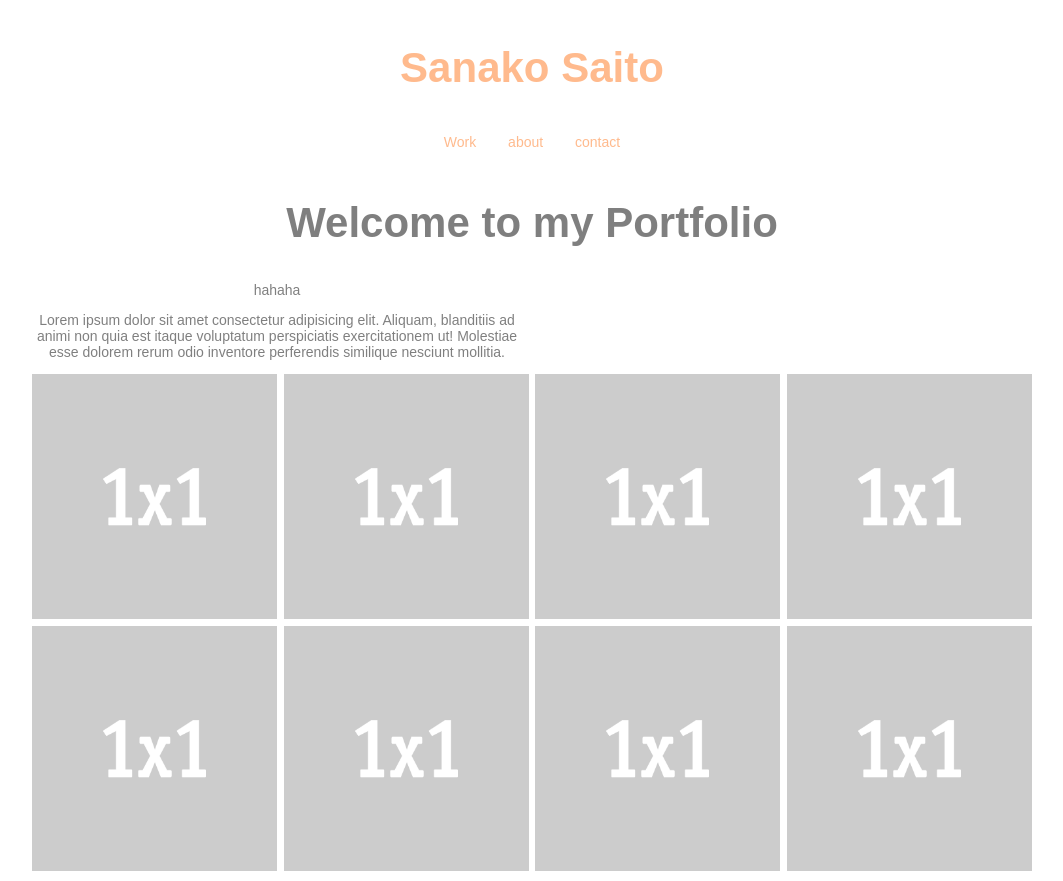
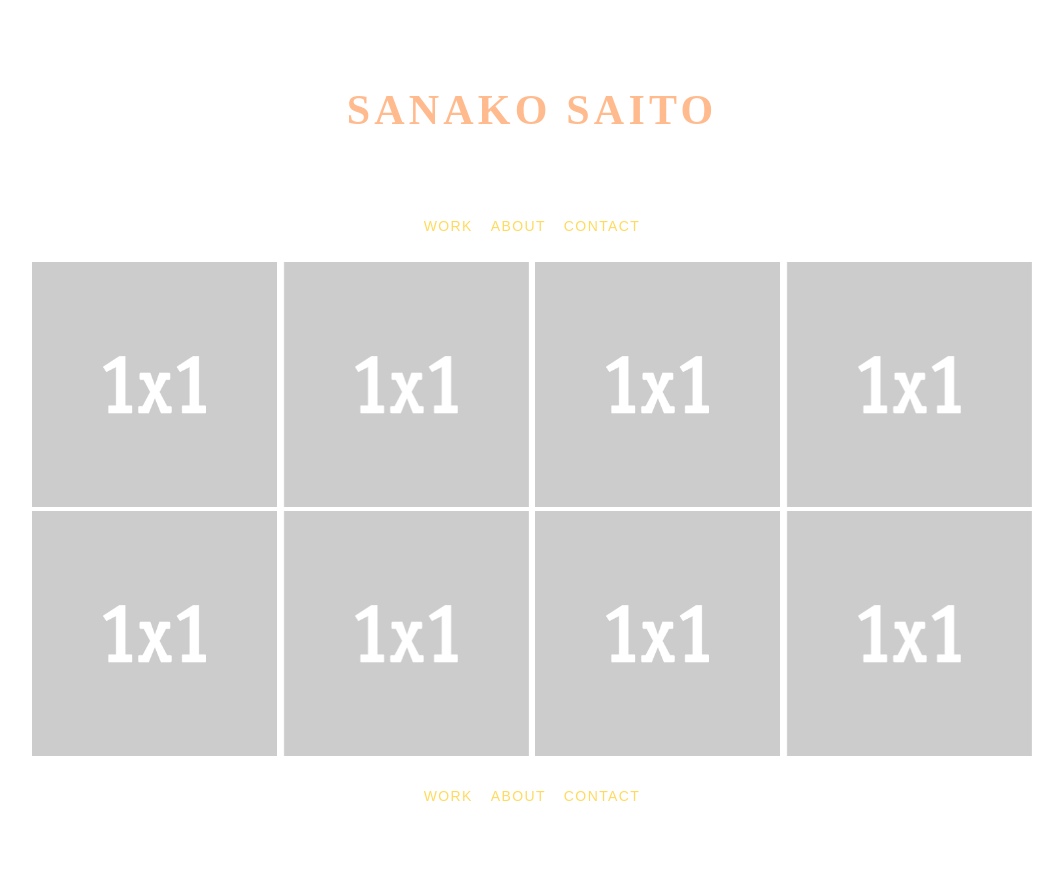
Before and after one commit to saitosan75/myportfolio, a plain HTML site: page index.html in a window 1280 px wide. Shown: the top 881 px of the page, without its empty margins (108-1171 px from the left). After the commit the page ends 848 px from the top, so only its background shows below. Drawn offline with Linux system fonts and the light colour scheme.

Commit message:
added animation

```diff
--- a/css/style.css
+++ b/css/style.css
@@ -30,6 +30,9 @@ a:hover {
 
 h1 {
     font-size: 3em;
+    font-family: kepler-std, serif;
+    font-style: normal;
+    font-weight: 700;
 }
 
 /* HELPER CLASSES */
@@ -37,11 +40,30 @@ h1 {
 .text-centered {
     text-align: center;
 }
+
+.text-centered p {
+    margin-left: auto;
+    margin-right: auto;
+    padding-bottom: 2em;
+}
+
 /* STRUCTURE */
 
 .site-header,
 .site-navigation {
     text-align: center;
+    margin: 1em 0;
+}
+
+.site-header h1 {
+
+}
+
+.site-header h1 a{
+    text-transform: uppercase;
+    letter-spacing: 0.1em;
+    padding: 1em;
+    display: inherit
 }
 
 .site-navigation ul {
@@ -54,7 +76,19 @@ h1 {
 
 .site-navigation ul li a{
     display: block;
-    padding: 1em;
+    padding: 1em 0.5em;
+    margin: 0 0.5;
+    color: rgba(255, 196, 0, 0.637);
+    text-transform: uppercase;
+    letter-spacing: 0.1em;
+}
+
+.site-navigation ul li a:hover{
+    color: rgb(255, 196, 0);
+}
+
+.site-navigation ul li a.selected{
+    border-bottom: 1px solid rgba(0, 0, 0, 0.5);
 }
 
 /* MEDIA */
@@ -66,6 +100,7 @@ img {
 /* THUMBGRID */
 .thumbgrid {
     padding: 0;
+    margin: 0;
     display: flex;
     flex-wrap: wrap;
     justify-content: space-between;
@@ -75,6 +110,7 @@ img {
     list-style: none;
     width: 49.5%;
     padding-bottom: 0.4%;
+    transition: 0.4s ease-out all;
 }
 
 @media(min-width: 768px) {
@@ -82,3 +118,89 @@ img {
         width: 24.5%;
     }
 }
+
+.thumbgrid li a{
+    display: block;
+    transform: scale(0.975);
+    opacity: 0.85;
+    transition: 0.3s ease-out all;
+}
+
+.thumbgrid li a::after{
+    display: block;
+    content: "huh";
+    background: pink;
+    position: absolute;
+    top: 0;
+    bottom: 0;
+    width: 100%;
+    height: 100%;
+    opacity: 0;
+}
+
+.thumbgrid li a:hover::after{
+    opacity: 0.1;
+}
+
+.thumbgrid li a:hover{
+    transform: scale(1.025);
+    opacity: 1;
+}
+
+.thumbgrid li a img{
+    display: block;
+}
+
+/* KEYFRAME ANIMATION */
+
+@keyframes gridgrow {
+    from{
+        opacity: 0;
+        transform: translateY(10px);
+    }
+    to {
+        opacity: 1;
+        transform: translateY(0px);
+    }
+}
+
+.gridgrowset * {
+    animation-name: gridgrow;
+    animation-duration: 0.4s;
+    animation-timing-function: ease-out;
+    animation-delay: 0;
+    animation-fill-mode: forwards;
+    opacity: 0;
+}
+
+.gridgrowset *:nth-child(1){
+    animation-delay: 0.1s;
+}
+
+.gridgrowset *:nth-child(2){
+    animation-delay: 0.3s;
+}
+
+.gridgrowset *:nth-child(3){
+    animation-delay: 0.5s;
+}
+
+.gridgrowset *:nth-child(4){
+    animation-delay: 0.7s;
+}
+
+.gridgrowset *:nth-child(5){
+    animation-delay: 0.9s;
+}
+
+.gridgrowset *:nth-child(6){
+    animation-delay: 1.1s;
+}
+
+.gridgrowset *:nth-child(7){
+    animation-delay: 1.3s;
+}
+
+.gridgrowset *:nth-child(8){
+    animation-delay: 1.4s;
+}
--- a/index.html
+++ b/index.html
@@ -32,11 +32,12 @@
 
     <main>
         <section class="text-centered">
+            <!--
             <h1>Welcome to my Portfolio</h1>
-            <p>hahaha</p>
             <p>Lorem ipsum dolor sit amet consectetur adipisicing elit. Aliquam, blanditiis ad animi non quia est itaque voluptatum perspiciatis exercitationem ut! Molestiae esse dolorem rerum odio inventore perferendis similique nesciunt mollitia.</p>
+            -->
 
-            <ul class="thumbgrid">
+            <ul class="thumbgrid gridgrowset">
                 <li>
                     <a href="#"><img src="img/1x1.jpg" alt="placeholder"/></a>
                 </li>
```
